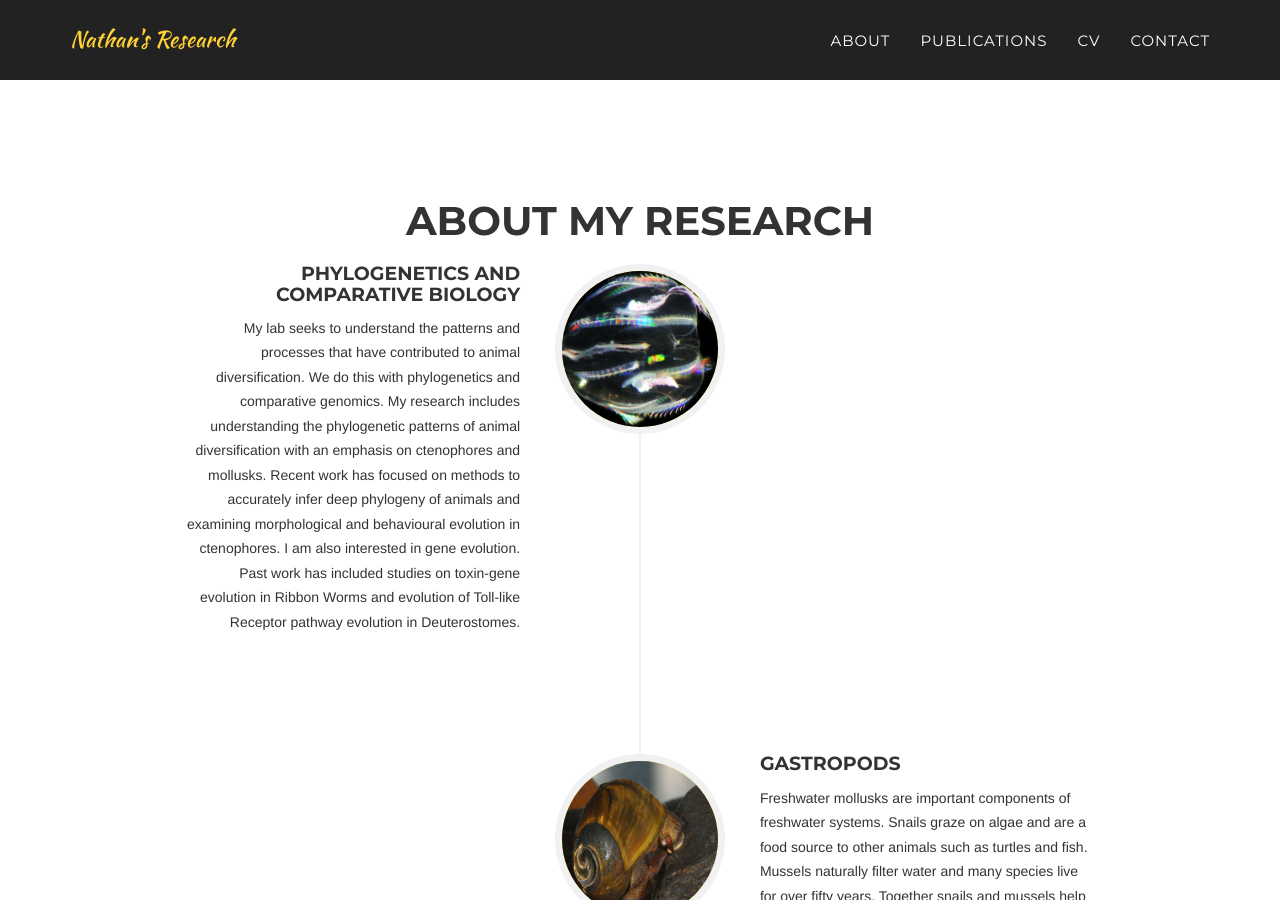
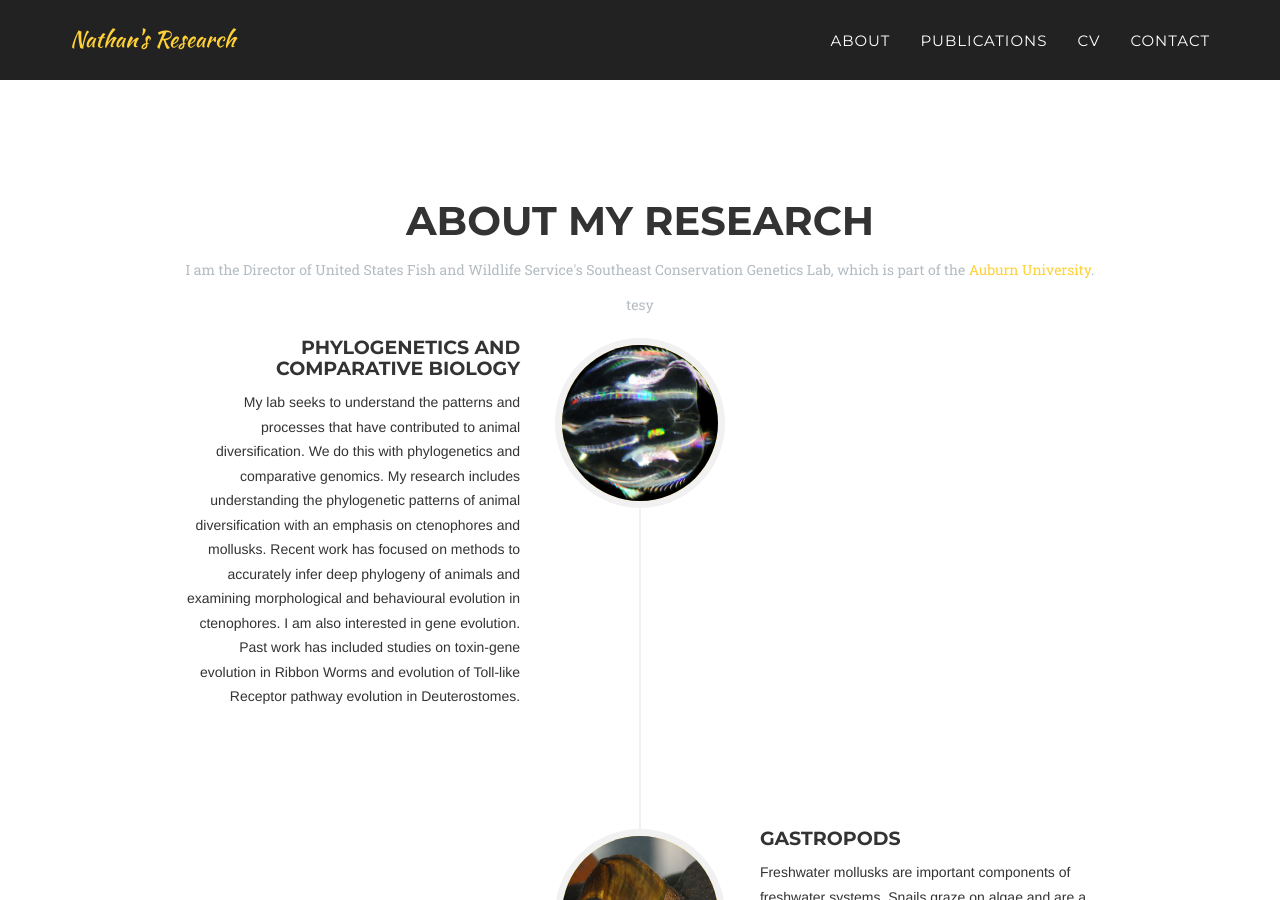
Before and after one commit to NathanWhelan/nathanwhelan.github.io, a Jekyll site: the page built from index.html, in a window 1280 px wide and 900 px high, scrolled down 709 px. Built offline with Jekyll 4.4.1, drawn with Linux system fonts in a browser that asks for light colours; some web fonts are replaced.

Commit message:
Update about.html

```diff
--- a/_includes/about.html
+++ b/_includes/about.html
@@ -4,6 +4,11 @@
             <div class="row">
                 <div class="col-lg-12 text-center">
                     <h2 class="section-heading">About My Research</h2>
+                    <p class="text-muted">I am the Director of United States Fish and Wildlife Service's Southeast Conservation Genetics Lab, which is part of the <a href="http://http://sfaas.auburn.edu/>School of Fisheries, Aquaculture, and Aquatic Sciences</a> at <a href="http://auburn.edu">Auburn University</a>.</p>
+                    <p class="text-muted">tesy</p>
+
+
+
                     <h3 class="section-subheading text-primaryl>I am the Director of the Southeast Conservation Genetics Lab at U.S. Fish and Wildlife Service</h3>
                 </div>
             </div>
```
